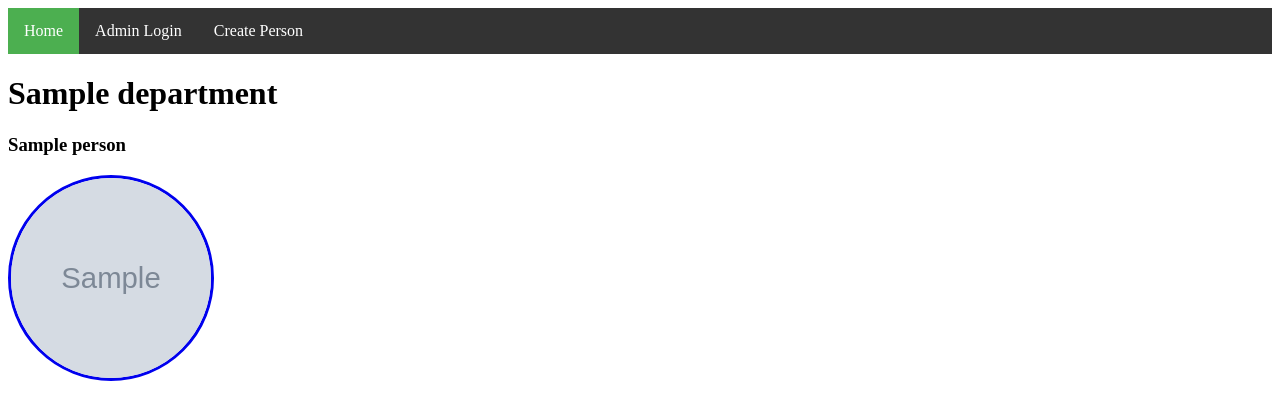
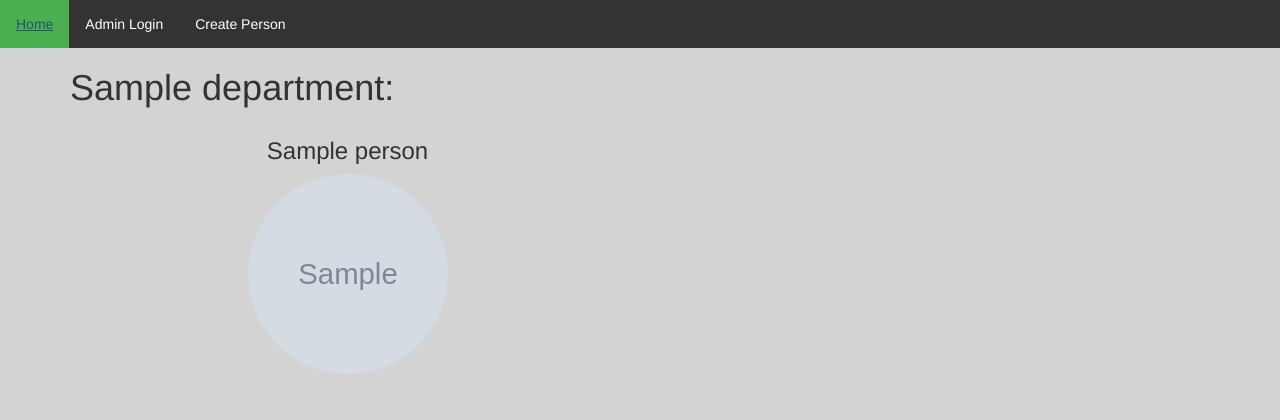
Before and after one commit to noyon892/ImageSimilarity, a Django app: template templates/index.html in a window 1280 px wide. Shown: the top 420 px of the page. Run offline with Django 3.2, Linux system fonts and the light colour scheme; the template is opened without the code that fills it: most values are stand-ins (such as "Sample title", 1, 10 or a date in 2020); grey boxes marked "Sample" are stand-in pictures; some libraries are stand-ins or nearby versions.

Commit message:
static folder added

```diff
--- a/templates/base.html
+++ b/templates/base.html
@@ -2,6 +2,17 @@
 <html lang="en">
 <head>
 
+    {% load staticfiles %}
+    <!-- Latest compiled and minified CSS -->
+    <link rel="stylesheet" href="https://maxcdn.bootstrapcdn.com/bootstrap/3.3.7/css/bootstrap.min.css" integrity="sha384-BVYiiSIFeK1dGmJRAkycuHAHRg32OmUcww7on3RYdg4Va+PmSTsz/K68vbdEjh4u" crossorigin="anonymous">
+
+    <!-- Optional theme -->
+    <link rel="stylesheet" href="https://maxcdn.bootstrapcdn.com/bootstrap/3.3.7/css/bootstrap-theme.min.css" integrity="sha384-rHyoN1iRsVXV4nD0JutlnGaslCJuC7uwjduW9SVrLvRYooPp2bWYgmgJQIXwl/Sp" crossorigin="anonymous">
+
+    <!-- Latest compiled and minified JavaScript -->
+    <script src="https://maxcdn.bootstrapcdn.com/bootstrap/3.3.7/js/bootstrap.min.js" integrity="sha384-Tc5IQib027qvyjSMfHjOMaLkfuWVxZxUPnCJA7l2mCWNIpG9mGCD8wGNIcPD7Txa" crossorigin="anonymous"></script>
+
+    <link rel="stylesheet" href="{% static 'testDjango_app/css/style.css' %}">
 
     {%block head %}
     {%endblock %}
--- a/templates/index.html
+++ b/templates/index.html
@@ -7,15 +7,20 @@
 
 
 {% block body %}
+        <div class="container">
 
-    {% for department in departments %}
-        <h1>{{ department.department_name }}</h1>
-        {% for person in department.person_set.all %}
-            <h3>{{ person.name }}</h3>
-            <a href="{% url 'person' user_id=person.id %}"> <img src="{{ person.image.url }}" height="200px" width="200px" border="3px solid #d9d9d9" style="border-radius: 50%;"></a>
+        {% for department in departments %}
+            <h1>{{ department.department_name }}:</h1>
+        <div class="row">
+            <div class="col-md-4 col-md-offset-1 text-center">
+                {% for person in department.person_set.all %}
+                    <h3>{{ person.name }}</h3>
+                    <a href="{% url 'person' user_id=person.id %}"> <img src="{{ person.image.url }}" height="200px" width="200px" border="3px solid #d9d9d9" style="border-radius: 50%;"></a>
+                {% endfor %}
+            </div>
+        </div>
         {% endfor %}
-    {% endfor %}
-
+        </div>
 {#    {% for person in persons %}#}
 {#        <h1>{{ person.id }}. {{ person.name }}</h1>#}
 {#        <a href="{% url 'person' user_id=person.id %}"> <img src="{{ person.image.url }}" height="200px" width="200px" border="3px solid #d9d9d9" style="border-radius: 50%;"></a>#}
--- /dev/null
+++ b/testDjango_app/static/testDjango_app/css/style.css
@@ -0,0 +1,4 @@
+body
+{
+    background: #d3d3d3;
+}
```
Also changed, not shown: templates/person_create.html (+6 -8 lines), images/Noyon8921_cCCaVMA.jpg (added), images/Noyon892_9g8INnX.jpg (added).
